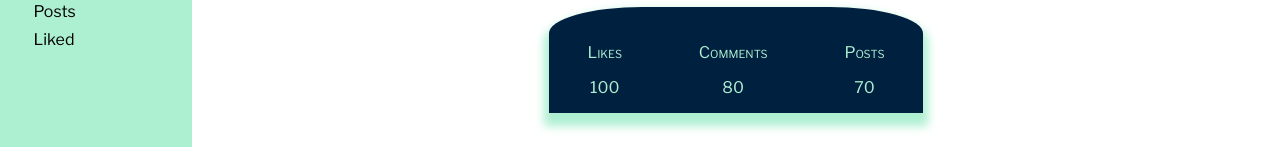
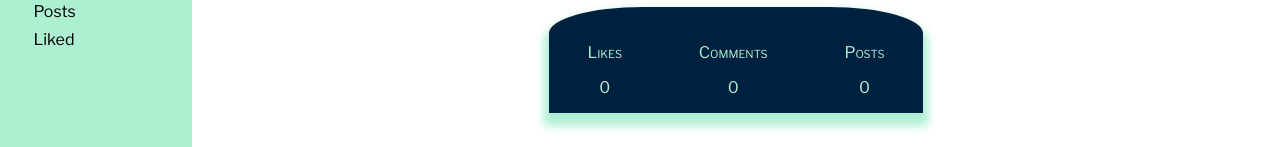
Before and after one commit to Anandhex/Reach, a React (Create React App) app: page /me in a window 1280 px wide. Shown: the part 338-485 px from the top of the page. Built offline with nearby package versions, Linux system fonts and the light colour scheme.

Commit message:
profile update

```diff
--- a/src/Pages/Me/DashbBoard/MeSection/MeSection.jsx
+++ b/src/Pages/Me/DashbBoard/MeSection/MeSection.jsx
@@ -15,6 +15,9 @@ export class MeSection extends Component {
       user: null,
       posts: [],
       isLoading: false,
+      totalPost: 0,
+      totalLikes: 0,
+      totalComments: 0,
     };
   }
   startCount = () => {
@@ -191,15 +194,17 @@ export class MeSection extends Component {
             <div className="Profile-username-dashboard-stats-container">
               <div className="dashboard-stats">
                 <div className="dashboard-title">Likes</div>
-                <div className="dashboard-count">100</div>
+                <div className="dashboard-count">{this.state.totalLikes}</div>
               </div>
               <div className="dashboard-stats">
                 <div className="dashboard-title">Comments</div>
-                <div className="dashboard-count">80</div>
+                <div className="dashboard-count">
+                  {this.state.totalComments}
+                </div>
               </div>
               <div className="dashboard-stats">
                 <div className="dashboard-title">Posts</div>
-                <div className="dashboard-count">70</div>
+                <div className="dashboard-count">{this.state.totalPost}</div>
               </div>
               {/* <div className="dashboard-stats">
               <div className="dashboard-title">Saved</div>
```
